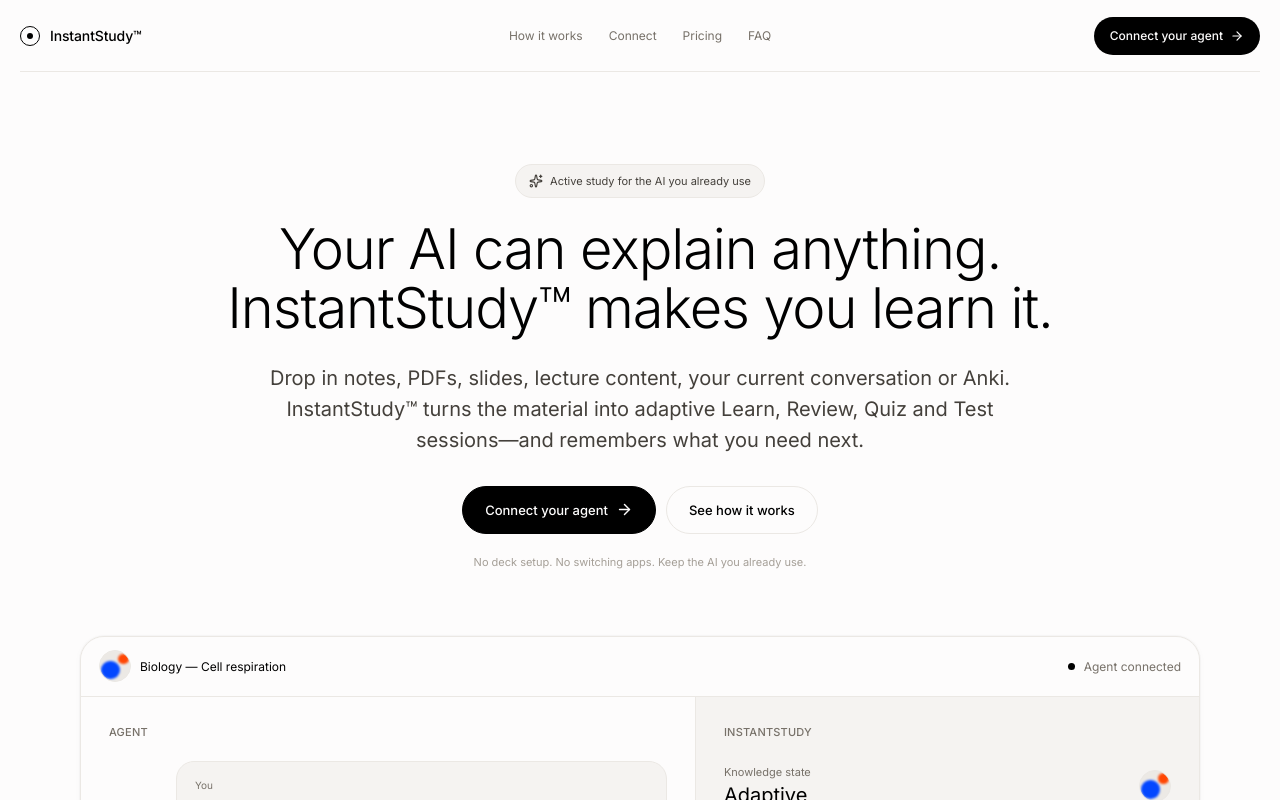
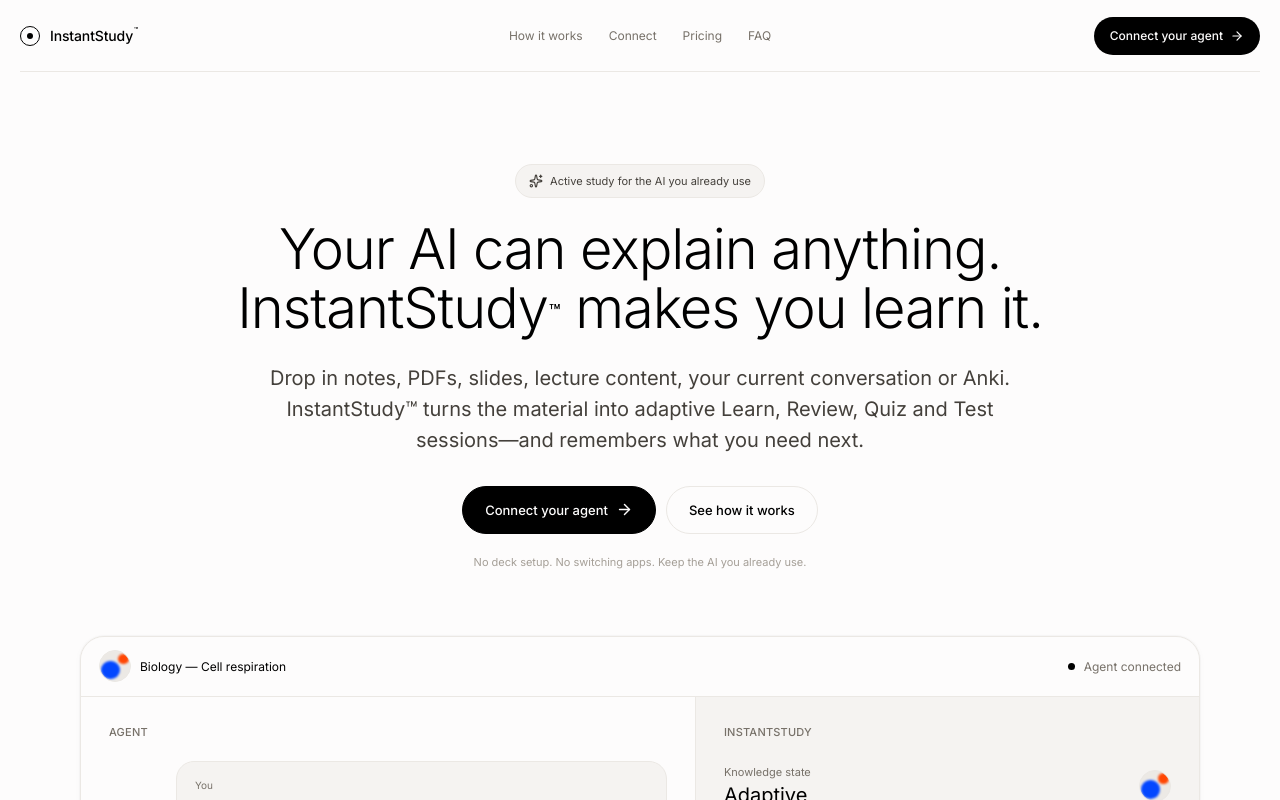
Before and after one commit to raphaelribeirob/InstantStudy, a React (Vite) app in the folder apps/web/: page / in a window 1280 px wide. Shown: the top 800 px of the page. Built offline with nearby package versions, Linux system fonts and the light colour scheme; no server answers.

Commit message:
style(web): add InstantStudy trademark wordmark treatment

```diff
--- a/apps/web/src/styles.css
+++ b/apps/web/src/styles.css
@@ -1042,3 +1042,25 @@ h1 {
     transition-duration: 1ms !important;
   }
 }
+
+
+.brand-word {
+  display: inline-flex;
+  align-items: flex-start;
+  white-space: nowrap;
+}
+
+.tm {
+  position: relative;
+  top: -0.34em;
+  margin-left: 1px;
+  font-size: 0.48em;
+  font-weight: 500;
+  letter-spacing: 0;
+  color: currentColor;
+}
+
+.hero-tm {
+  top: -0.52em;
+  font-size: 0.34em;
+}
```
